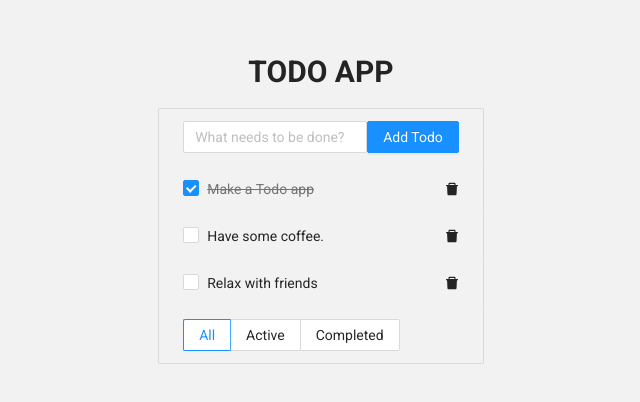
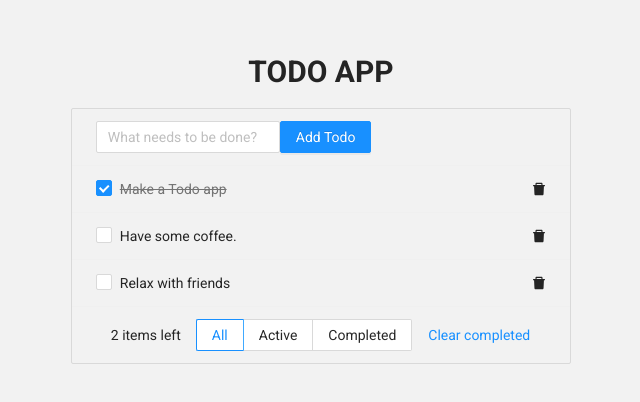
Before and after one commit to shaqi-dev/react-todo, a React (Create React App) app: page / in a window 1280 px wide. Shown: the part 148-550 px from the top of the page, without its empty margins (319-959 px from the left). Built offline with nearby package versions, Linux system fonts and the light colour scheme.

Commit message:
feat: add items left and clear completed

```diff
--- a/src/App.module.scss
+++ b/src/App.module.scss
@@ -1,5 +1,5 @@
 .root {
-  max-width: 400px;
+  max-width: 600px;
   min-height: 100vh;
   margin: 0 auto;
   padding-top: 200px;
--- /dev/null
+++ b/src/components/TodoControls/TodoControls.tsx
@@ -0,0 +1,38 @@
+import React from 'react';
+import { useAppSelector, useAppDispatch } from '../../hooks';
+import { selectTodosActive, selectTodosCompleted, removeTodo } from '../../store/todosSlice';
+import TodoFilters from '../TodoFilters';
+import { Button } from 'antd';
+import style from './TodoControsls.module.scss';
+
+const TodoControls: React.FC = () => {
+  const dispatch = useAppDispatch();
+  const todosActive = useAppSelector(selectTodosActive);
+  const todosCompleted = useAppSelector(selectTodosCompleted);
+  const itemsLeft = todosActive.length;
+  const filters = [
+    { label: 'All', value: 'SHOW_ALL' },
+    { label: 'Active', value: 'SHOW_ACTIVE' },
+    { label: 'Completed', value: 'SHOW_COMPLETED' },
+  ];
+
+  const clearCompletedHandler = () => {
+    todosCompleted.forEach((todo) => dispatch(removeTodo({ id: todo.id })))
+  }
+
+  return (
+    <div className={style.root}>
+      <span className={style.itemsLeft}>
+        {itemsLeft}
+        {' '}
+        items left
+      </span>
+      <TodoFilters filters={filters} />
+      <Button type="link" onClick={clearCompletedHandler}>
+        Clear completed
+      </Button>
+    </div>
+  );
+};
+
+export default TodoControls;
--- /dev/null
+++ b/src/components/TodoControls/TodoControsls.module.scss
@@ -0,0 +1,8 @@
+.root {
+  display: flex;
+  align-items: center;
+}
+
+.itemsLeft {
+  padding: 0 15px;
+}
--- /dev/null
+++ b/src/components/TodoControls/index.ts
@@ -0,0 +1,3 @@
+import TodoControls from './TodoControls';
+
+export default TodoControls;
--- a/src/components/TodoList/TodoFilters/TodoFilters.tsx
+++ b/src/components/TodoFilters/TodoFilters.tsx
@@ -1,6 +1,6 @@
 import React from 'react';
-import { useAppDispatch, useAppSelector } from '../../../hooks';
-import { setTodosFilter, selectTodosFilter } from '../../../store/todosFilterSlice';
+import { useAppDispatch, useAppSelector } from '../../hooks';
+import { setTodosFilter, selectTodosFilter } from '../../store/todosFilterSlice';
 import { Radio, RadioChangeEvent } from 'antd';
 
 interface TodoControlsProps {
--- a/src/components/TodoList/TodoForm/TodoForm.tsx
+++ b/src/components/TodoForm/TodoForm.tsx
@@ -1,6 +1,6 @@
 import React from 'react';
-import { useAppDispatch } from '../../../hooks';
-import { addTodo } from '../../../store/todosSlice';
+import { useAppDispatch } from '../../hooks';
+import { addTodo } from '../../store/todosSlice';
 import { Form, Input, Button } from 'antd';
 
 interface SubmitValues {
--- a/src/components/TodoList/TodoList.tsx
+++ b/src/components/TodoList/TodoList.tsx
@@ -3,8 +3,8 @@
 import { selectTodos, selectTodosActive, selectTodosCompleted, TodoState } from '../../store/todosSlice';
 import { selectTodosFilter } from '../../store/todosFilterSlice';
 import TodoItem from './TodoItem';
-import TodoForm from './TodoForm';
-import TodoFilters from './TodoFilters';
+import TodoForm from '../TodoForm';
+import TodoControls from '../TodoControls';
 import { List } from 'antd';
 
 export interface Control {
@@ -17,12 +17,6 @@
   const todosActive = useAppSelector(selectTodosActive);
   const todosCompleted = useAppSelector(selectTodosCompleted);
   const todosFilter = useAppSelector(selectTodosFilter);
-
-  const filters = [
-    { label: 'All', value: 'SHOW_ALL' },
-    { label: 'Active', value: 'SHOW_ACTIVE' },
-    { label: 'Completed', value: 'SHOW_COMPLETED' },
-  ]
 
   const getVisibleTodos = (filter: string) => {
     switch (filter) {
@@ -40,7 +34,7 @@
   return (
     <List
       header={<TodoForm />}
-      footer={<TodoFilters filters={filters} />}
+      footer={<TodoControls />}
       bordered
       dataSource={visibleTodos}
       renderItem={(item) => {
```
Also changed, not shown: src/components/TodoFilters/index.ts (renamed from src/components/TodoList/TodoFilters/index.ts), src/components/TodoForm/index.ts (renamed from src/components/TodoList/TodoForm/index.ts).
